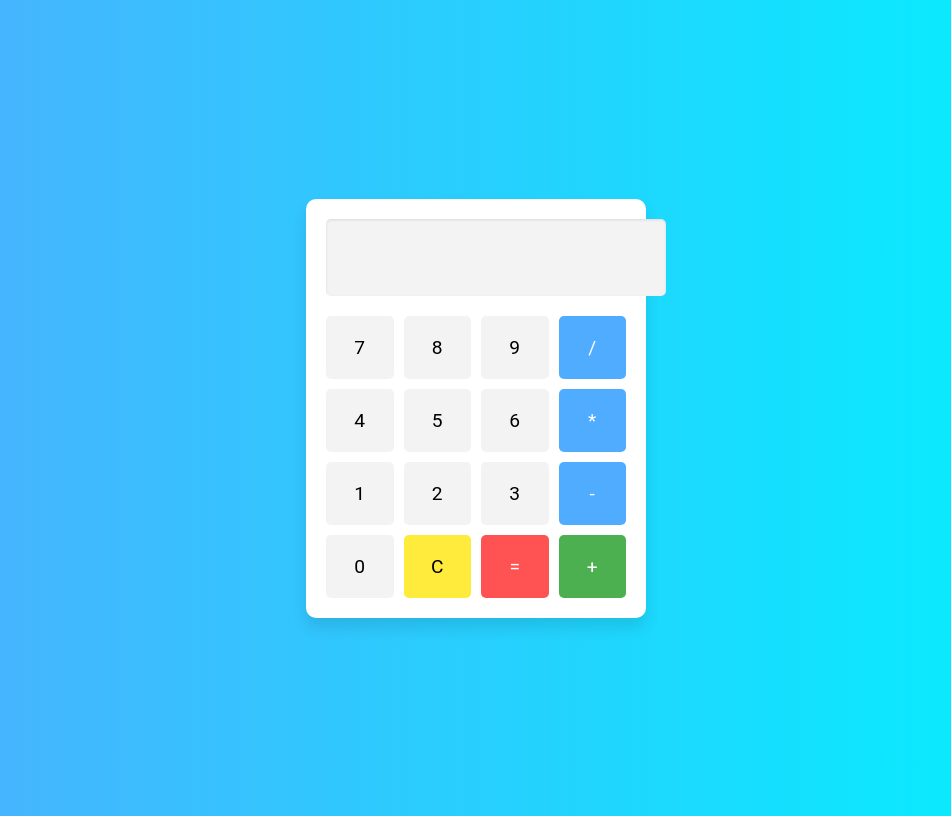
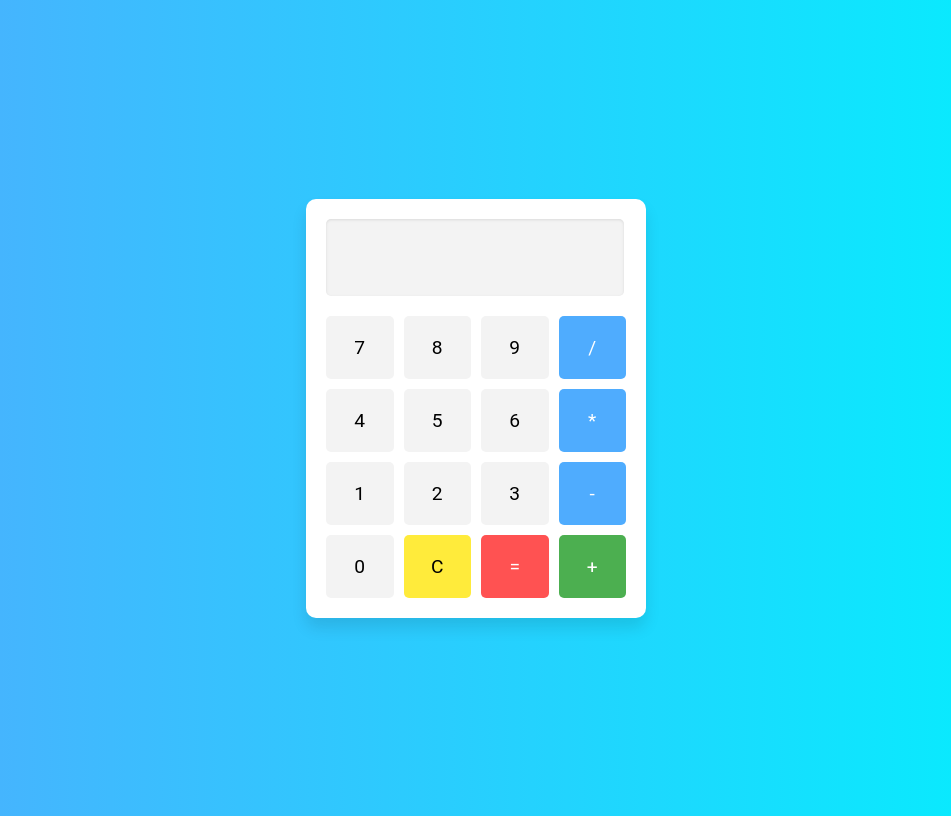
Before and after one commit to notenrechner/notenrechner.github.io, a plain HTML site: page taschenrechner.html in a window 1280 px wide. Shown: the whole page, without its empty margins (164-1115 px from the left). Drawn offline with Linux system fonts and the light colour scheme.

Commit message:
Update taschenrechner.html

```diff
--- a/taschenrechner.html
+++ b/taschenrechner.html
@@ -24,7 +24,7 @@
         }
 
         .display {
-            width: 100%;
+            width: 86%;
             padding: 20px;
             margin-bottom: 20px;
             text-align: right;
```
